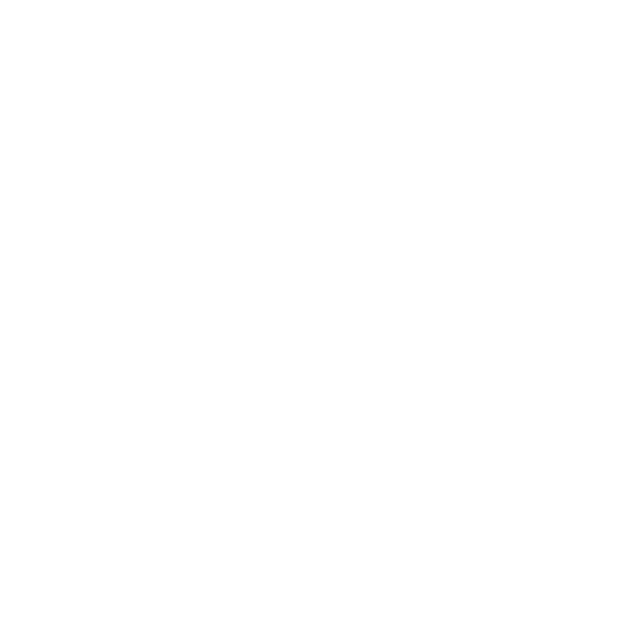
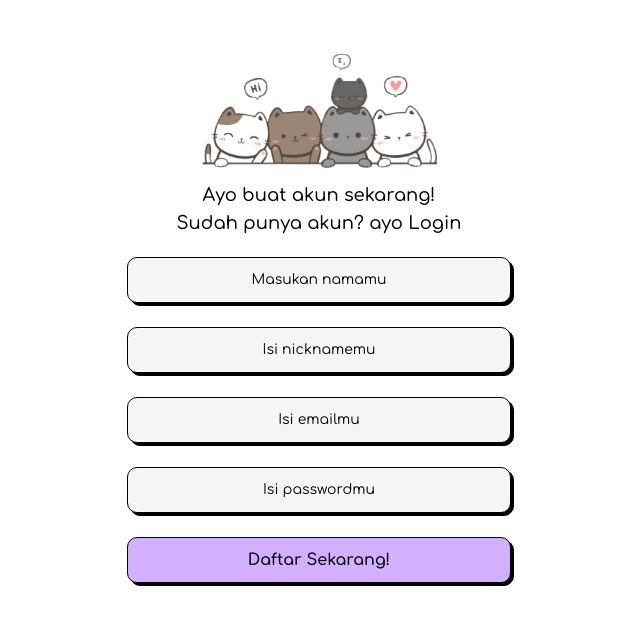
Before and after one commit to snowman1120/ceritain, a Nuxt app: page /Register in a window 1280 px wide. Before the commit this address had no page. Shown: the top 624 px of the page, without its empty margins (321-961 px from the left). Built offline with nearby package versions, Linux system fonts and the light colour scheme; a web font is replaced by a local one.

Commit message:
[ + ] create register page

```diff
--- /dev/null
+++ b/components/FormRegistrer.vue
@@ -0,0 +1,107 @@
+<script lang="ts" setup>
+  const { baseApi } = useAppConfig()
+
+  const nameLabel: Ref = ref()
+  const usernameLabel: Ref = ref()
+  const emailLabel: Ref = ref()
+  const passwordLabel: Ref = ref()
+
+  const name: Ref<string> = ref('')
+  const username: Ref<string> = ref('')
+  const email: Ref<string> = ref('')
+  const password: Ref<string> = ref('')
+
+  watch([name, username, email, password], () => {
+    const classLists: Array<string> = ['!-translate-y-6', '!border-black']
+    const elLists: Array<{ el: Ref, label: Ref }> = [
+      { el: name, label: nameLabel },
+      { el: username, label: usernameLabel },
+      { el: email, label: emailLabel },
+      { el: password, label: passwordLabel },
+    ]
+
+    elLists.map(({ el,label }) => {
+      if (el.value != '') classLists.forEach((item) => label?.value?.classList.add(item))
+      else classLists.forEach((item) => label?.value?.classList.remove(item))
+    })
+  })
+
+  const formRegist: Ref = ref()
+  const onRegist = async () => {
+    const formData: FormData = new FormData(formRegist.value)
+
+    await useFetch('api/auth/register', {
+      baseURL: baseApi,
+      method: 'POST',
+      body: formData
+    })
+  }
+</script>
+
+<template>
+  <section class="container">
+    <form ref="formRegist" class="mt-5">
+      <div class="w-96 flex flex-col gap-6 mx-auto">
+        <div class="relative">
+          <input
+            type="text"
+            name="name"
+            id="name"
+            v-model="name"
+            class="peer relative w-full bg-secondary border px-6 py-[10px] border-black rounded-lgm outline-none placeholder:text-transparent drop-shadow-br"
+          />
+          <label
+            ref="nameLabel"
+            for="name"
+            class="card-border mt-3 bg-secondary peer-hover:-translate-y-6 peer-focus:-translate-y-6 text-sm mx-auto inset-x-0 w-max">Masukan namamu</label>
+        </div>
+        <div class="relative">
+          <input
+            type="text"
+            name="username"
+            id="username"
+            v-model="username"
+            class="peer relative w-full bg-secondary border px-6 py-[10px] border-black rounded-lgm outline-none placeholder:text-transparent drop-shadow-br"
+          />
+          <label
+            ref="usernameLabel"
+            for="username"
+            class="card-border inset-x-0 mt-3 mx-auto w-max bg-secondary peer-hover:-translate-y-6 peer-focus:-translate-y-6 text-sm">Isi nicknamemu</label>
+        </div>
+        <div class="relative">
+          <input
+            type="email"
+            name="email"
+            id="email"
+            v-model="email"
+            class="peer relative w-full bg-secondary border px-6 py-[10px] border-black rounded-lgm outline-none placeholder:text-transparent drop-shadow-br"
+          />
+          <label
+            ref="emailLabel"
+            for="email"
+            class="card-border inset-x-0 mt-3 mx-auto w-max bg-secondary peer-hover:-translate-y-6 peer-focus:-translate-y-6 text-sm">Isi emailmu</label>
+        </div>
+        <div class="relative">
+          <input
+            type="password"
+            name="password"
+            id="password"
+            v-model="password"
+            class="peer relative w-full bg-secondary border px-6 py-[10px] border-black rounded-lgm outline-none placeholder:text-transparent drop-shadow-br"
+          />
+          <label
+            ref="passwordLabel"
+            for="password"
+            class="card-border inset-x-0 mt-3 mx-auto w-max bg-secondary peer-hover:-translate-y-6 peer-focus:-translate-y-6 text-sm">Isi passwordmu</label>
+        </div>
+        <div class="relative">
+          <button
+            type="button"
+            class="relative w-full border px-6 py-[10px] bg-accent-4 font-semibold border-black rounded-lgm hover:bg-secondary transition-all duration-300 drop-shadow-br"
+            v-on:click="onRegist"
+          >Daftar Sekarang!</button>
+        </div>
+      </div>
+    </form>
+  </section>
+</template>
--- /dev/null
+++ b/pages/Register/index.vue
@@ -0,0 +1,17 @@
+<template>
+  <section>
+    <section class="container">
+      <div class="pt-12">
+        <div class="w-72 mx-auto mb-2">
+          <img class="w-full" src="~/assets/images/cats.png" alt="Ceritain">
+        </div>
+        <div class="mx-auto max-w-max text-center text-lg font-medium">
+          <p>Ayo buat akun sekarang!</p>
+          <p>Sudah punya akun? ayo <NuxtLink to="/login">Login</NuxtLink></p>
+        </div>
+      </div>
+    </section>
+
+    <FormRegistrer />
+  </section>
+</template>
```
